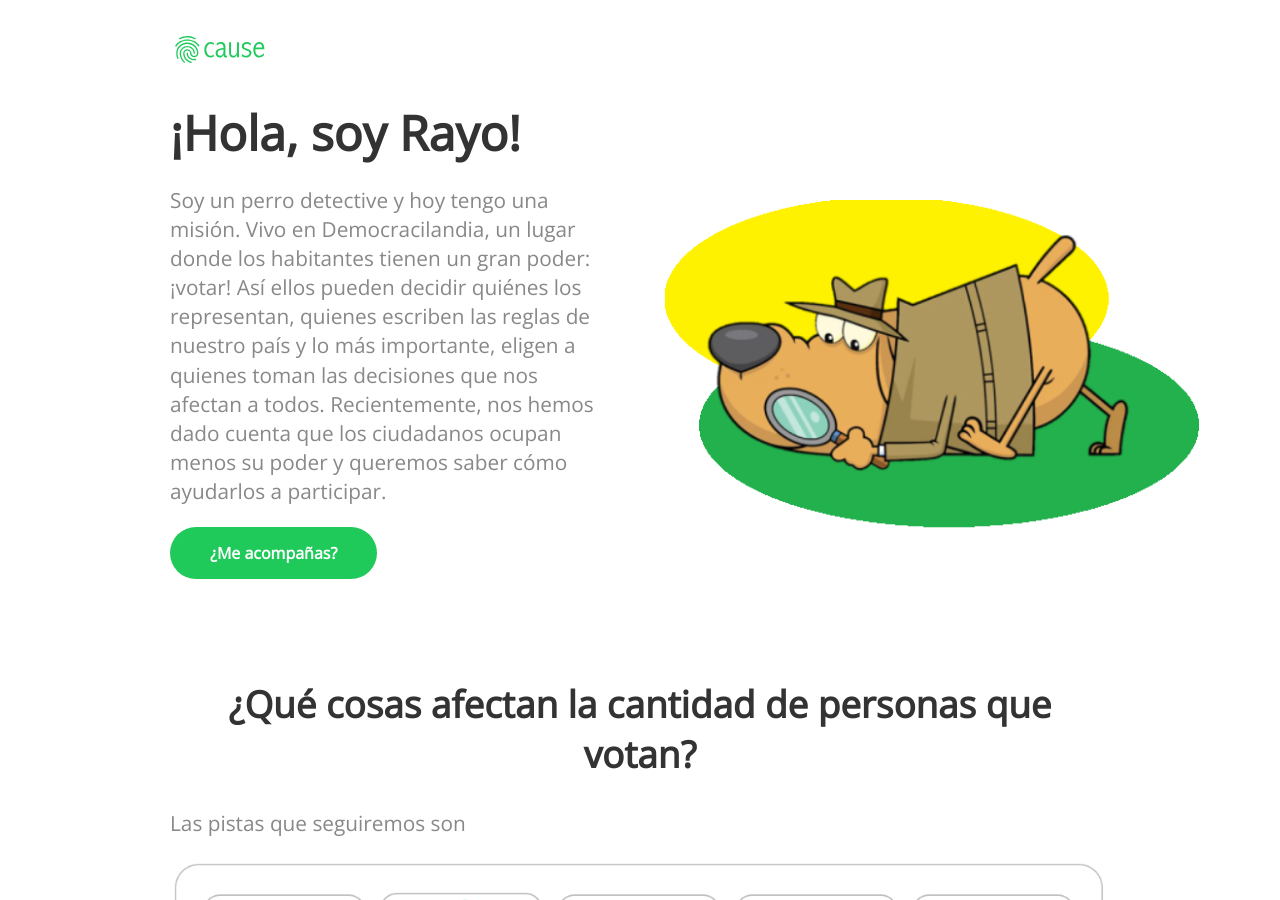
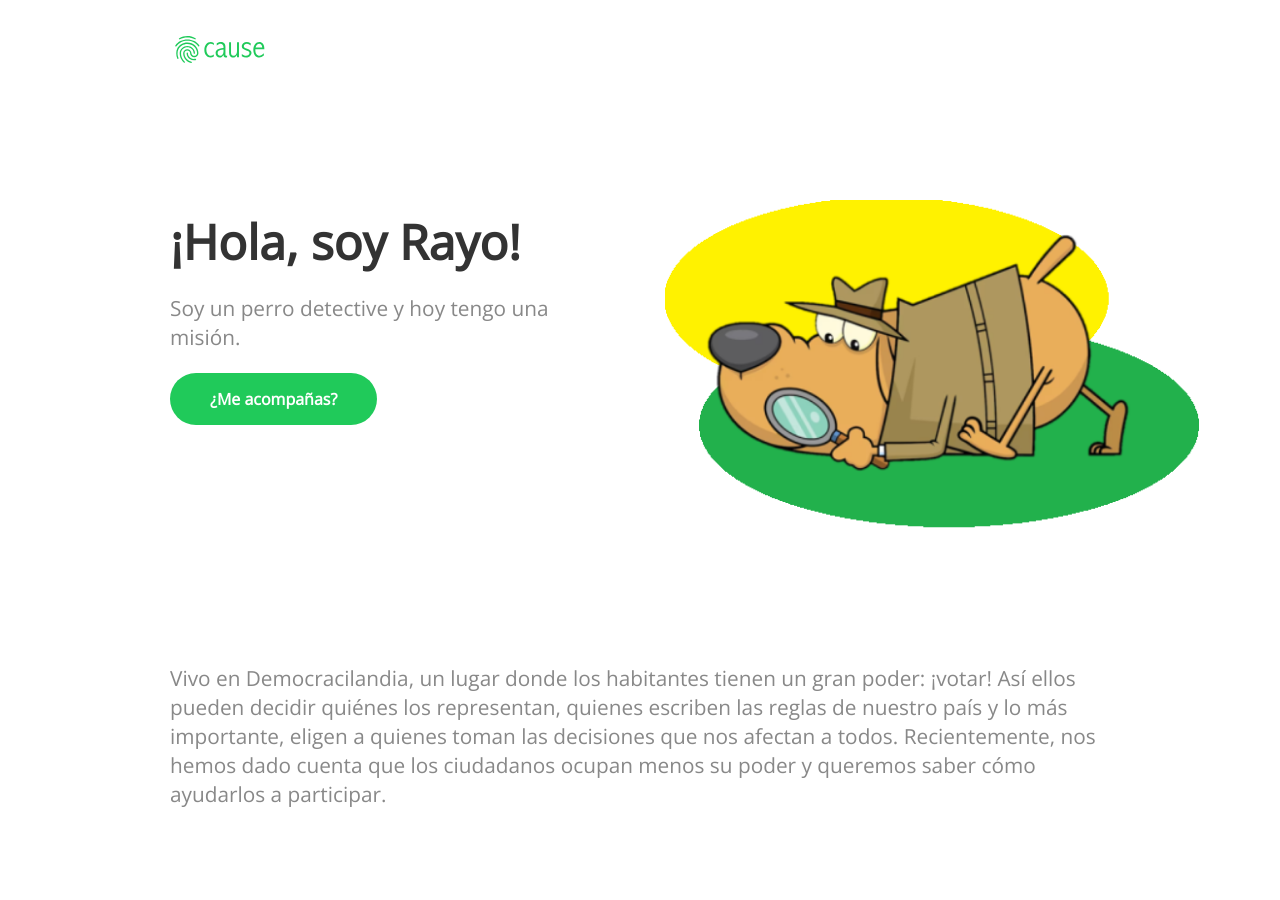
Before and after one commit to carlaAndr/democracia.github.io, a Jekyll site: the page built from index.html, in a window 1280 px wide and 900 px high. Built offline with Jekyll 4.4.1, drawn with Linux system fonts in a browser that asks for light colours; nearby versions of some CDN libraries.

Commit message:
Update index.html

```diff
--- a/index.html
+++ b/index.html
@@ -26,8 +20,20 @@
 		</div>
 	</div>
 </header>
+<div class="container" id="inicio">
 
-<div class="container" id="inicio">
+		<div>
+			<h2 class="editable">    </h2>
+
+			<p class="editable"> Vivo en Democracilandia, un lugar donde los habitantes tienen un gran poder: ¡votar!
+					Así ellos pueden decidir quiénes los representan, quienes escriben las reglas de nuestro país y lo más importante,
+					eligen a quienes toman las decisiones que nos afectan a todos.
+					Recientemente, nos hemos dado cuenta que los ciudadanos ocupan menos su poder y queremos saber cómo ayudarlos a participar.</p>
+		</div>
+
+</div>
+
+<div class="container">
 	<h2 class="editable" style="text-align: center;">¿Qué cosas afectan la cantidad de personas que votan?</h2>
 	<p>
 		Las pistas que seguiremos son
```
Also changed, not shown: other parts of index.html (+0 -6 lines).
